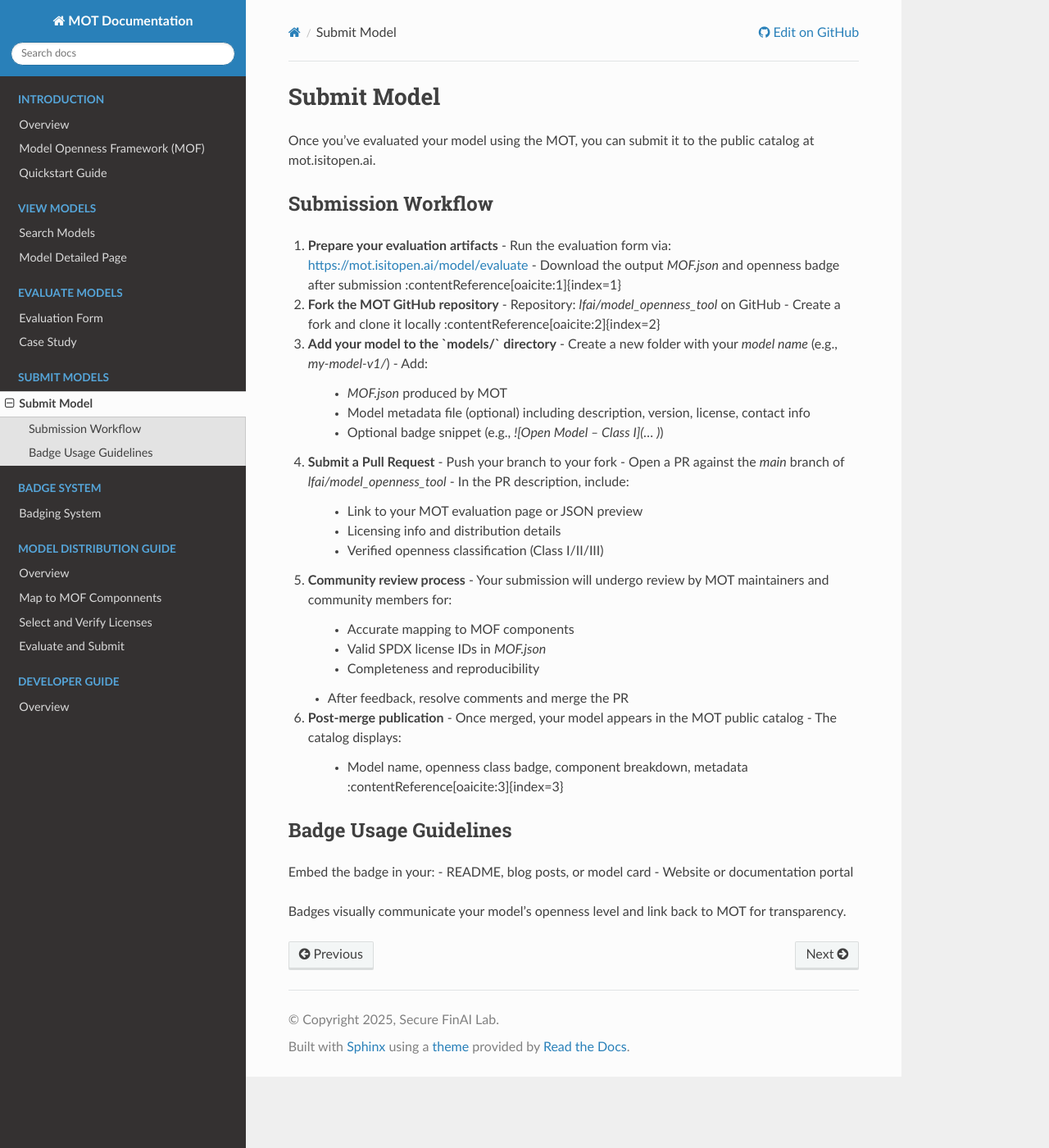
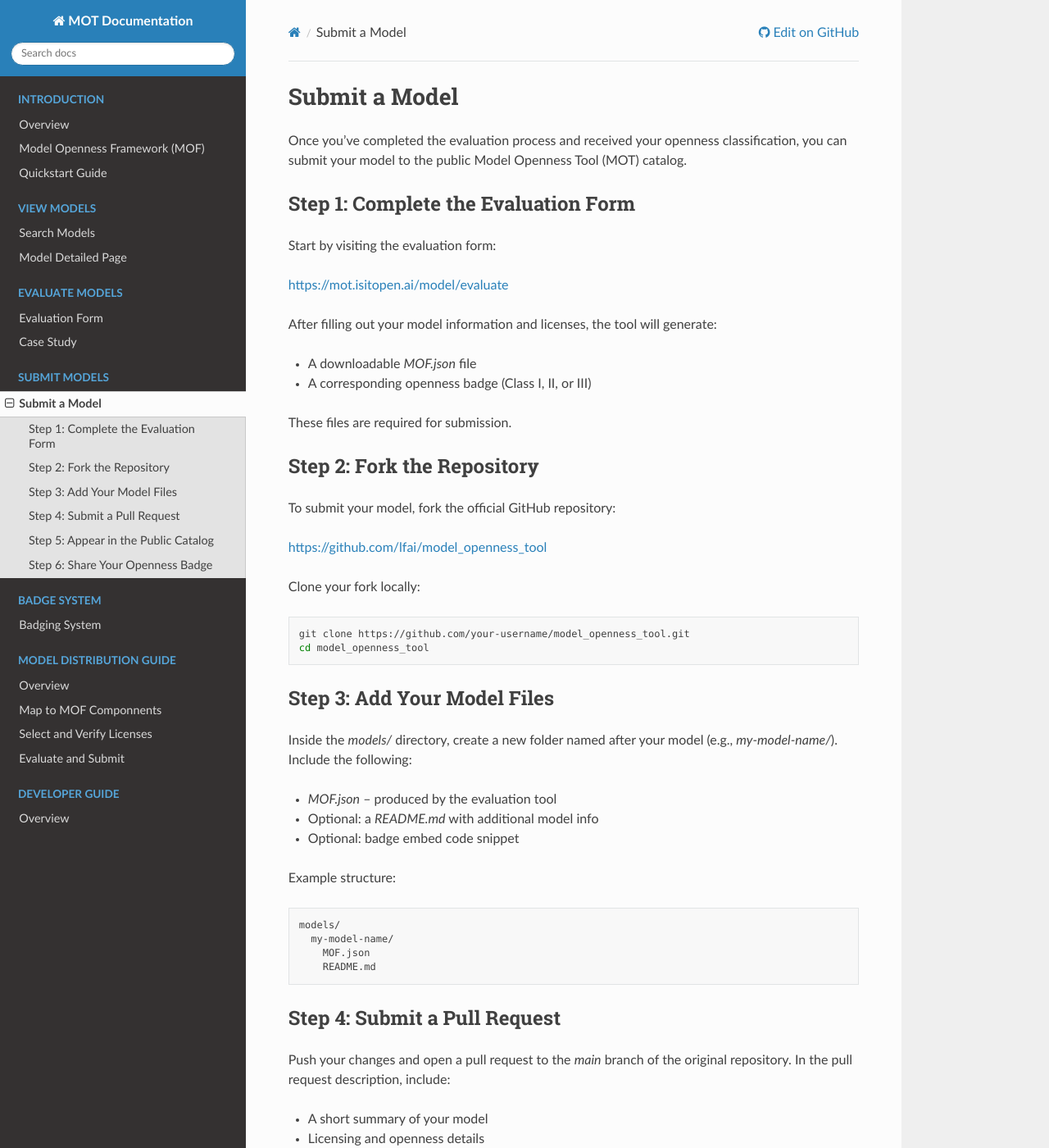
Before and after one commit to Open-Finance-Lab/MOT_Docs, a Sphinx documentation site: the page built from docs/source/submit/submit_model.rst, in a window 1280 px wide and 1400 px high. Shown: the whole window at 82% size. Built offline with Sphinx 7.4.7 and the Read the Docs theme 3.1.0, drawn with Linux system fonts in a browser that asks for light colours; some of the changed text lies outside the part shown.

Commit message:
Updated submit_model.rst 2.0

```diff
--- a/docs/source/submit/submit_model.rst
+++ b/docs/source/submit/submit_model.rst
@@ -1,51 +1,92 @@
-Submit Model
-============
+Submit a Model
+==============
 
-Once you've evaluated your model using the MOT, you can submit it to the public catalog at mot.isitopen.ai.
+Once you’ve completed the evaluation process and received your openness classification, you can submit your model to the public Model Openness Tool (MOT) catalog.
 
-Submission Workflow
--------------------
+Step 1: Complete the Evaluation Form
+------------------------------------
 
-1. **Prepare your evaluation artifacts**
-   - Run the evaluation form via: https://mot.isitopen.ai/model/evaluate
-   - Download the output `MOF.json` and openness badge after submission :contentReference[oaicite:1]{index=1}
+Start by visiting the evaluation form:
 
-2. **Fork the MOT GitHub repository**
-   - Repository: `lfai/model_openness_tool` on GitHub
-   - Create a fork and clone it locally :contentReference[oaicite:2]{index=2}
+https://mot.isitopen.ai/model/evaluate
 
-3. **Add your model to the `models/` directory**
-   - Create a new folder with your *model name* (e.g., `my‑model‑v1/`)
-   - Add:
-     - `MOF.json` produced by MOT
-     - Model metadata file (optional) including description, version, license, contact info
-     - Optional badge snippet (e.g., `![Open Model – Class I](… )`)
+After filling out your model information and licenses, the tool will generate:
 
-4. **Submit a Pull Request**
-   - Push your branch to your fork
-   - Open a PR against the `main` branch of `lfai/model_openness_tool`
-   - In the PR description, include:
-     - Link to your MOT evaluation page or JSON preview
-     - Licensing info and distribution details
-     - Verified openness classification (Class I/II/III)
+- A downloadable `MOF.json` file
+- A corresponding openness badge (Class I, II, or III)
 
-5. **Community review process**
-   - Your submission will undergo review by MOT maintainers and community members for:
-     - Accurate mapping to MOF components
-     - Valid SPDX license IDs in `MOF.json`
-     - Completeness and reproducibility
-   - After feedback, resolve comments and merge the PR
+These files are required for submission.
 
-6. **Post-merge publication**
-   - Once merged, your model appears in the MOT public catalog
-   - The catalog displays:
-     - Model name, openness class badge, component breakdown, metadata :contentReference[oaicite:3]{index=3}
+Step 2: Fork the Repository
+---------------------------
 
-Badge Usage Guidelines
-----------------------
+To submit your model, fork the official GitHub repository:
 
-Embed the badge in your:
-- README, blog posts, or model card
-- Website or documentation portal
+https://github.com/lfai/model_openness_tool
 
-Badges visually communicate your model's openness level and link back to MOT for transparency.
+Clone your fork locally:
+
+.. code-block:: bash
+
+   git clone https://github.com/your-username/model_openness_tool.git
+   cd model_openness_tool
+
+Step 3: Add Your Model Files
+----------------------------
+
+Inside the `models/` directory, create a new folder named after your model (e.g., `my-model-name/`). Include the following:
+
+- `MOF.json` – produced by the evaluation tool
+- Optional: a `README.md` with additional model info
+- Optional: badge embed code snippet
+
+Example structure:
+
+.. code-block:: text
+
+   models/
+     my-model-name/
+       MOF.json
+       README.md
+
+Step 4: Submit a Pull Request
+-----------------------------
+
+Push your changes and open a pull request to the `main` branch of the original repository. In the pull request description, include:
+
+- A short summary of your model
+- Licensing and openness details
+- A link to your evaluation result (if hosted)
+- Any additional notes for reviewers
+
+MOT maintainers will review your submission to ensure it complies with the MOF evaluation framework.
+
+Step 5: Appear in the Public Catalog
+------------------------------------
+
+After your pull request is approved and merged, your model will be listed in the MOT public catalog:
+
+https://mot.isitopen.ai/
+
+Your entry will display:
+
+- Model name and version
+- MOF openness classification badge
+- Component-by-component license status
+- Links to your model artifacts
+
+Step 6: Share Your Openness Badge
+---------------------------------
+
+You can embed your badge in your documentation or model card to communicate transparency to users.
+
+Example badge snippet (HTML):
+
+.. code-block:: html
+
+   <a href="https://mot.isitopen.ai/model/my-model-name">
+     <img src="https://mot.isitopen.ai/badge/my-model-name/badge.svg"
+          alt="MOF Class I Badge">
+   </a>
+
+Refer to :doc:`../badge/badge` for more information on badge usage.
```
